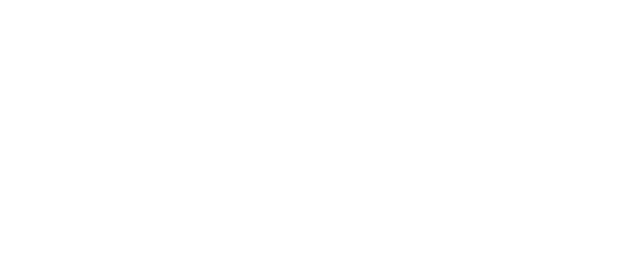
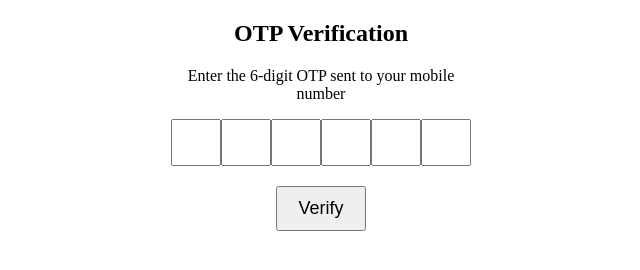
Before and after one commit to acciojob/OTP-Anurag-996, a website: page main.html in a window 1280 px wide. Shown: the whole page, without its empty margins (319-959 px from the left). Drawn offline with Linux system fonts and the light colour scheme.

Commit message:
created a submission

```diff
--- a/main.html
+++ b/main.html
@@ -8,6 +8,19 @@
 
 <body>
 	<!-- the entire body must be written by student -->
+	<div class="otp-form">
+    <h2 id="verification_heading">OTP Verification</h2>
+    <p id="verification_subtext">Enter the 6-digit OTP sent to your mobile number</p>
+    <div class="code-container">
+        <input type="text" class="code" maxlength="1" />
+        <input type="text" class="code" maxlength="1" />
+        <input type="text" class="code" maxlength="1" />
+        <input type="text" class="code" maxlength="1" />
+        <input type="text" class="code" maxlength="1" />
+        <input type="text" class="code" maxlength="1" />
+    </div>
+    <button>Verify</button>
+</div>
     <script type="text/javascript" src="./script.js">
 </script>
 
--- a/script.js
+++ b/script.js
@@ -1 +1,13 @@
 //your JS code here. If required.
+const inputs = document.querySelectorAll('.code');
+
+inputs.forEach((input, index) => {
+    input.addEventListener('keydown', (e) => {
+        if(e.key >= 0 && e.key <= 9) {
+            inputs[index].value = '';
+            setTimeout(() => inputs[index + 1]?.focus(), 10);
+        } else if(e.key === 'Backspace') {
+            inputs[index - 1]?.focus();
+        }
+    });
+});
--- a/styles.css
+++ b/styles.css
@@ -1 +1,24 @@
 /*  your css code here. If applicable */
+.otp-form {
+    width: 300px;
+    margin: 0 auto;
+    text-align: center;
+}
+
+.code-container {
+    display: flex;
+    justify-content: space-between;
+    margin-bottom: 20px;
+}
+
+.code-container .code {
+    width: 14%;
+    padding: 10px;
+    text-align: center;
+    font-size: 20px;
+}
+
+button {
+    padding: 10px 20px;
+    font-size: 18px;
+}
```
